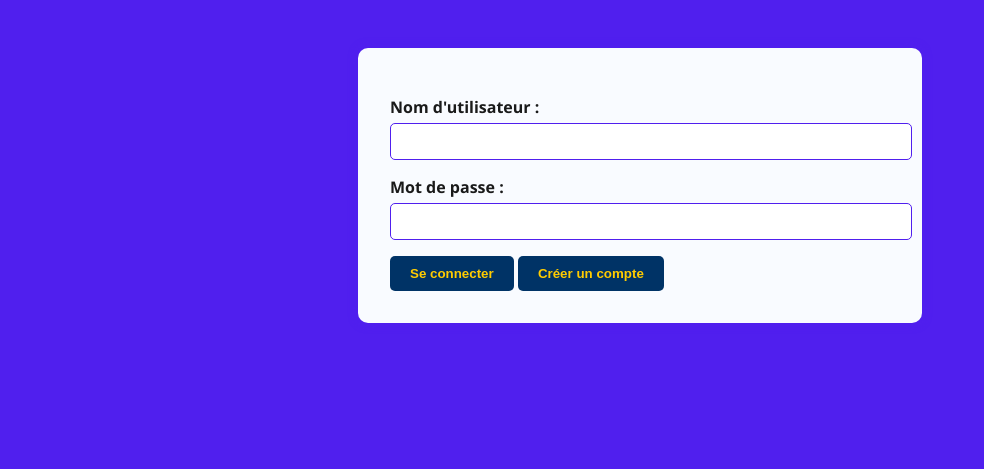
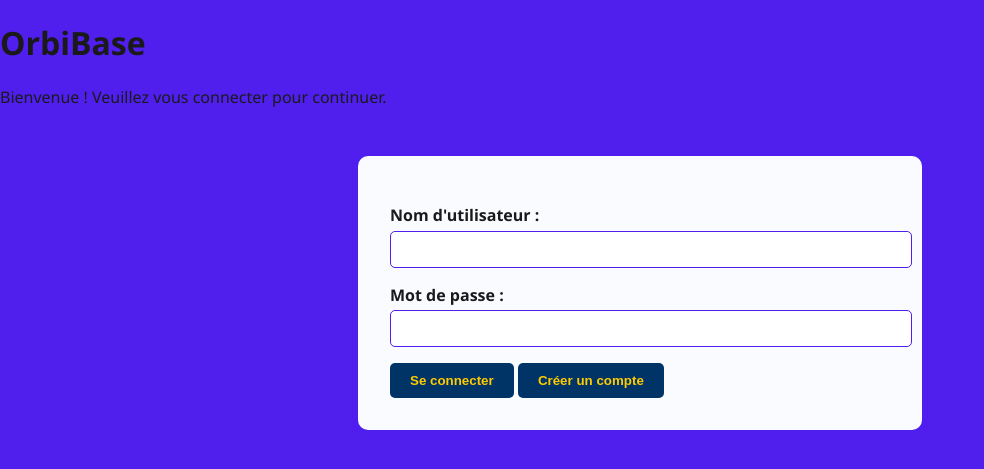
Before and after one commit to romain1021/OrbiBase, a PHP site: page /vues/connexion.php in a window 1280 px wide. Shown: the top 469 px of the page, without its empty margins (0-984 px from the left). Run offline with PHP 8.4, Linux system fonts and the light colour scheme.

Commit message:
Modif CSS

```diff
--- a/vues/connexion.php
+++ b/vues/connexion.php
@@ -4,9 +4,11 @@
     <meta charset="UTF-8">
     <meta name="viewport" content="width=device-width, initial-scale=1.0">
     <title>Connexion</title>
-    <link rel="stylesheet" href="../style.css">
+    <link rel="stylesheet" href="css/style.css">
 </head>
 <body>
+    <h1>OrbiBase</h1>
+    <p>Bienvenue ! Veuillez vous connecter pour continuer.</p>
     <form action="" method="post">
         <label for="username">Nom d'utilisateur :</label>
         <input type="text" name="username" id="username" required />
--- a/vues/inscription.php
+++ b/vues/inscription.php
@@ -18,7 +18,7 @@ try {
     <meta charset="UTF-8">
     <meta name="viewport" content="width=device-width, initial-scale=1.0">
     <title>Inscription</title>
-    <link rel="stylesheet" href="../style.css">
+    <link rel="stylesheet" href="css/style.css">
 </head>
 <body>
     <form action="" method="post">
```
